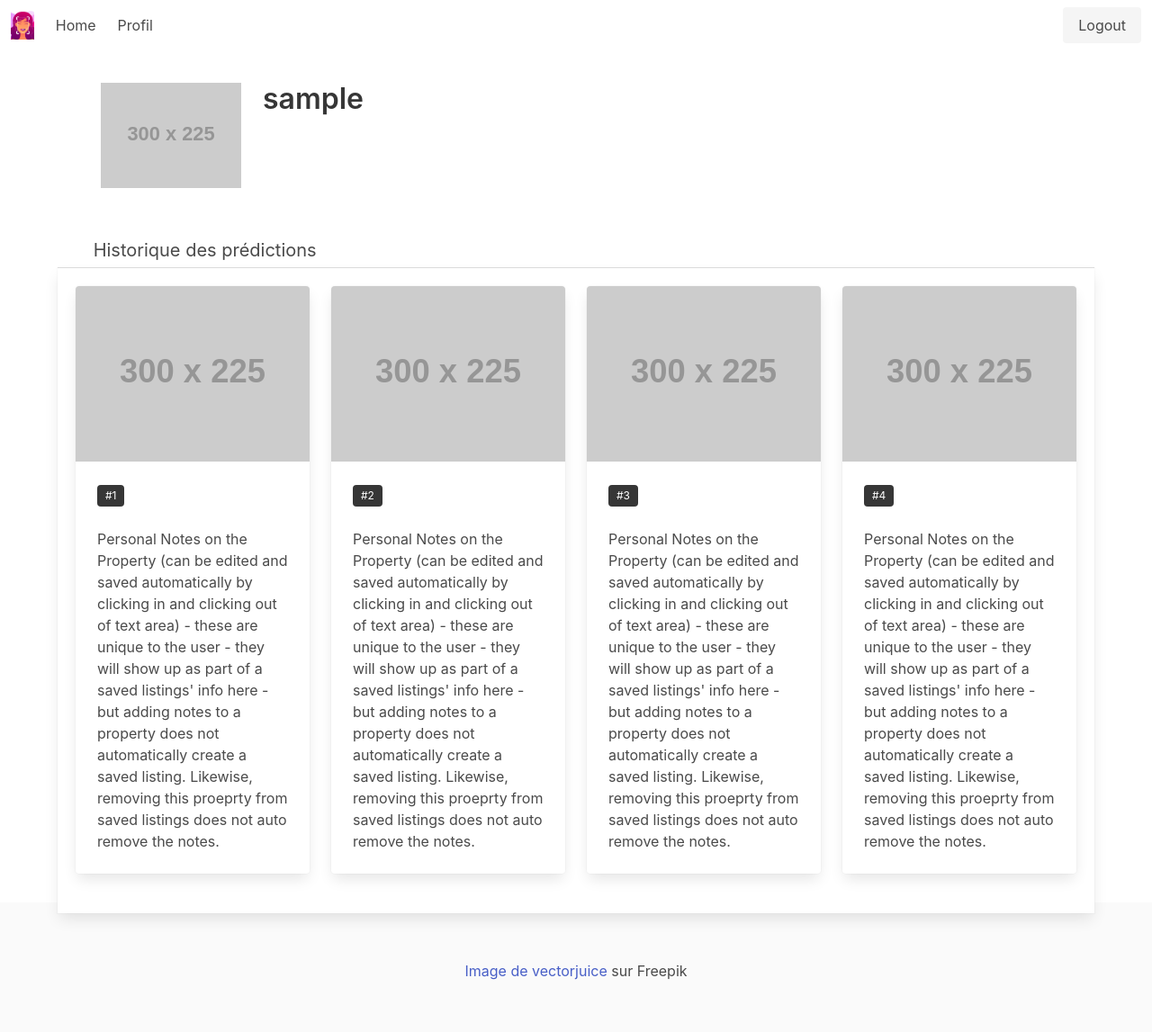
After one commit to GreyWaterMatters/app_fer, a Django app: page /profile/ in a window 1280 px wide. The commit adds this page. Shown: the whole page at 90% size. Run offline with Django 4.2, Linux system fonts and the light colour scheme; the visitor is signed in with stand-in values (Sample User, id 1); grey boxes labelled with a size stand in for pictures from a placeholder-image service; some libraries are stand-ins or nearby versions.

Commit message:
profile page and load file

```diff
--- a/web_ai/settings.py
+++ b/web_ai/settings.py
@@ -135,6 +135,10 @@ STATICFILES_DIRS = [
     os.path.join(BASE_DIR, "web_ai/static"),
 ]
 
+MEDIA_ROOT = os.path.join(BASE_DIR, 'media')
+
+MEDIA_URL = 'media/'
+
 # Default primary key field type
 # https://docs.djangoproject.com/en/4.1/ref/settings/#default-auto-field
 
--- a/web_ai/static/css/style.css
+++ b/web_ai/static/css/style.css
@@ -1,3 +1,15 @@
+body{
+  min-height: 100vh;
+  margin: 0;
+
+  display: grid;
+  grid-template-rows: auto 1fr auto;
+}
+
+header{
+  min-height:50px;
+}
+
 .button.is-primary{
     background-color: #c454cb;
 }
@@ -13,7 +25,7 @@
 .home-image {
     display: block;
     margin: 1rem auto;
-    width: 70%;
+    width: 50%;
     height: auto;
 }
 
@@ -30,6 +42,18 @@
     margin: 1.5rem;
 }
 
+.webcam {
+    margin: 1rem auto;
+}
+
 .sign-up {
     margin: 1rem 0 0;
 }
+
+footer{
+  max-height:50px;
+}
+
+.image-source {
+    margin: 1rem;
+}
--- a/web_ai/templates/footer.html
+++ b/web_ai/templates/footer.html
@@ -1,7 +1,7 @@
 {% load static %}
 
 <footer class="footer">
-    <div class="content has-text-centered">
+    <div class="content has-text-centered image-source">
       <p>
         <a href="https://fr.freepik.com/vecteurs-libre/scientifiques-minuscules-personnes-identifient-emotions-femmes-partir-voix-du-visage-detection-emotions-reconnaissance-etat-emotionnel-concept-technologie-capteur-emo-illustration-isolee-violette-vibrante-lumineuse_10782993.htm">Image de vectorjuice</a> sur Freepik
       </p>
--- a/web_ai/templates/header.html
+++ b/web_ai/templates/header.html
@@ -30,7 +30,7 @@
             Home
           </a>
             {% if user.is_authenticated %}
-          <a class="navbar-item" href="/profil" >
+          <a class="navbar-item" href="/profile" >
             Profil
           </a>
             {% endif %}
--- /dev/null
+++ b/web_ai/templates/profile.html
@@ -0,0 +1,185 @@
+{% load static %}
+
+{% include "header.html" %}
+
+<main>
+  <div class="columns">
+  <div class="container profile">
+    <div class="modal" id="edit-preferences-modal">
+      <div class="modal-background"></div>
+      <div class="modal-card">
+        <header class="modal-card-head">
+          <p class="modal-card-title">Edit Preferences</p>
+          <button class="delete"></button>
+        </header>
+        <section class="modal-card-body">
+          <label class="label">Name</label>
+          <p class="control">
+            <input class="input" placeholder="Text input" type="text">
+          </p>
+          <label class="label">Username</label>
+          <p class="control has-icon has-icon-right">
+            <input class="input" placeholder="Text input" type="text" value="pmillerk">
+          </p>
+          <label class="label">Email</label>
+          <p class="control has-icon has-icon-right">
+            <input class="input" placeholder="Email input" type="text" value="hello@">
+            <i class="fa fa-warning"></i>
+            <span class="help is-danger">This email is invalid</span>
+          </p>
+          <div class="control">
+            <div class="control-label is-pulled-left">
+              <label class="label">Date of Birth</label>
+            </div>
+            <span>
+              <span class="select">
+                <select>
+                  <option>Month</option>
+                  <option>With options</option>
+                </select>
+              </span>
+              <span class="select">
+                <select>
+                  <option>Day</option>
+                  <option>With options</option>
+                </select>
+              </span>
+              <span class="select">
+                <select>
+                  <option>Year</option>
+                  <option>With options</option>
+                </select>
+              </span>
+            </span>
+          </div>
+          <label class="label">Description</label>
+          <p class="control">
+            <textarea class="textarea" placeholder="Describe Yourself!"></textarea>
+          </p>
+          <div class="content">
+            <h1>Optional Information</h1>
+          </div>
+          <label class="label">Phone Number</label>
+          <p class="control has-icon has-icon-right">
+            <input class="input" placeholder="Text input" type="text" value="+1 *** *** 0535">
+          </p>
+          <label class="label">Work</label>
+          <p class="control has-icon has-icon-right">
+            <input class="input" placeholder="Text input" type="text" value="Greater Washington Publishing">
+          </p>
+          <label class="label">School</label>
+          <p class="control has-icon has-icon-right">
+            <input class="input" placeholder="Text input" type="text" value="George Mason University">
+          </p>
+        </section>
+        <footer class="modal-card-foot">
+          <a class="button is-primary modal-save">Save changes</a>
+          <a class="button modal-cancel">Cancel</a>
+        </footer>
+      </div>
+    </div>
+    <div class="section profile-heading">
+      <div class="columns is-mobile is-multiline">
+        <div class="column is-2">
+          <span class="header-icon user-profile-image">
+            <img alt="" src="https://placehold.it/300x225">
+          </span>
+        </div>
+        <div class="column is-4-tablet is-10-mobile name">
+          <p>
+            <span class="title is-bold">{{user.username}}</span>
+            <br>
+          </p>
+        </div>
+      </div>
+    </div>
+    <div class="profile-options is-fullwidth">
+      <div class="tabs is-fullwidth is-medium">
+        <ul>
+          <li class="link">
+            <div>
+              <span class="icon">
+                <i class="fa fa-list"></i>
+              </span>
+              <span>Historique des prédictions</span>
+            </div>
+          </li>
+        </ul>
+      </div>
+    </div>
+    <div class="box" style="border-radius: 0px;">
+      <!-- Main container -->
+    <div class="columns is-mobile">
+      <div class="column is-3-tablet is-6-mobile">
+        <div class="card">
+          <div class="card-image">
+            <figure class="image is-4by3">
+              <img alt="" src="https://placehold.it/300x225">
+            </figure>
+          </div>
+          <div class="card-content">
+            <div class="content">
+              <span class="tag is-dark subtitle">#1</span>
+              <p>Personal Notes on the Property (can be edited and saved automatically by clicking in and clicking out of text area) - these are unique to the user - they will show up as part of a saved listings' info here - but adding notes to a property does not automatically create a saved listing. Likewise, removing this proeprty from saved listings does not auto remove the notes.</p>
+            </div>
+          </div>
+        </div>
+        <br>
+      </div>
+      <div class="column is-3-tablet is-6-mobile">
+        <div class="card">
+          <div class="card-image">
+            <figure class="image is-4by3">
+              <img alt="" src="https://placehold.it/300x225">
+            </figure>
+          </div>
+          <div class="card-content">
+            <div class="content">
+              <span class="tag is-dark subtitle">#2</span>
+              <p>Personal Notes on the Property (can be edited and saved automatically by clicking in and clicking out of text area) - these are unique to the user - they will show up as part of a saved listings' info here - but adding notes to a property does not automatically create a saved listing. Likewise, removing this proeprty from saved listings does not auto remove the notes.</p>
+            </div>
+          </div>
+        </div>
+        <br>
+      </div>
+      <div class="column is-3">
+        <div class="card">
+          <div class="card-image">
+            <figure class="image is-4by3">
+              <img alt="" src="https://placehold.it/300x225">
+            </figure>
+          </div>
+          <div class="card-content">
+            <div class="content">
+              <span class="tag is-dark subtitle">#3</span>
+              <p>Personal Notes on the Property (can be edited and saved automatically by clicking in and clicking out of text area) - these are unique to the user - they will show up as part of a saved listings' info here - but adding notes to a property does not automatically create a saved listing. Likewise, removing this proeprty from saved listings does not auto remove the notes.</p>
+            </div>
+          </div>
+        </div>
+        <br>
+      </div>
+      <div class="column is-3">
+        <div class="card">
+          <div class="card-image">
+            <figure class="image is-4by3">
+              <img alt="" src="https://placehold.it/300x225">
+            </figure>
+          </div>
+          <div class="card-content">
+            <div class="content">
+              <span class="tag is-dark subtitle">#4</span>
+              <p>Personal Notes on the Property (can be edited and saved automatically by clicking in and clicking out of text area) - these are unique to the user - they will show up as part of a saved listings' info here - but adding notes to a property does not automatically create a saved listing. Likewise, removing this proeprty from saved listings does not auto remove the notes.</p>
+            </div>
+          </div>
+          </footer>
+        </div>
+        <br>
+      </div>
+    </div>
+    </div>
+  </div>
+  </div>
+
+</main>
+
+{% include "footer.html" %}
--- a/web_ai/urls.py
+++ b/web_ai/urls.py
@@ -16,7 +16,7 @@ Including another URLconf
 from django.contrib import admin
 from django.urls import path
 
-from .views import homepage, webcam, webcam_feed, register_request, login_request, logout_request
+from .views import homepage, webcam, webcam_feed, register_request, login_request, logout_request, profile
 
 urlpatterns = [
     path("", homepage, name="homepage"),
@@ -25,5 +25,6 @@ urlpatterns = [
     path("register/", register_request, name="register"),
     path("login/", login_request, name="login"),
     path("logout/", logout_request, name="logout"),
+    path("profile/", profile, name="profile"),
     path('admin/', admin.site.urls),
 ]
--- a/web_ai/views.py
+++ b/web_ai/views.py
@@ -7,6 +7,8 @@ from .forms import NewUserForm
 from django.contrib.auth.forms import AuthenticationForm
 import cv2
 import threading
+
+from .models import Document
 
 
 class VideoCamera(object):
@@ -89,3 +91,22 @@ def logout_request(request):
     logout(request)
     messages.info(request, "You have successfully logged out.")
     return redirect("homepage")
+
+
+def document_save(request):
+    if request.method == "POST":
+        image = request.FILES["face_image"]
+        image_file = Document.objects.create(
+            name=image.name,
+            file=image
+        )
+        image_path = image_file.file.path
+        return render(request, "index.html", {"image_path": image_path})
+    return render(request, "index.html")
+
+
+def profile(request):
+    if request.user.is_authenticated:
+        return render(request, "profile.html")
+    else:
+        return render(request, "error.html")
```
Also changed, not shown: web_ai/models.py (added, +8 -0 lines), web_ai/templates/error.html (added, +18 -0 lines), web_ai/templates/index.html (+15 -4 lines).
